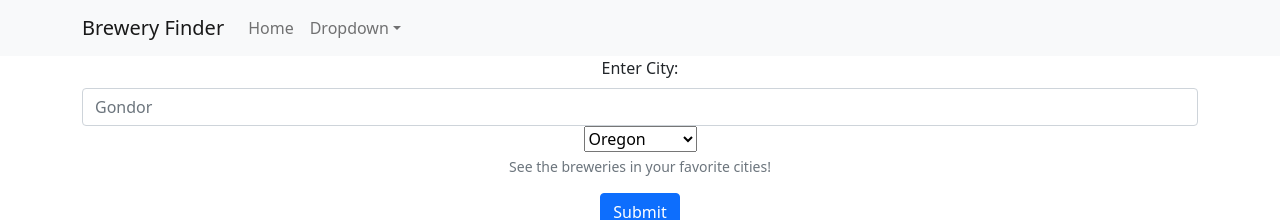
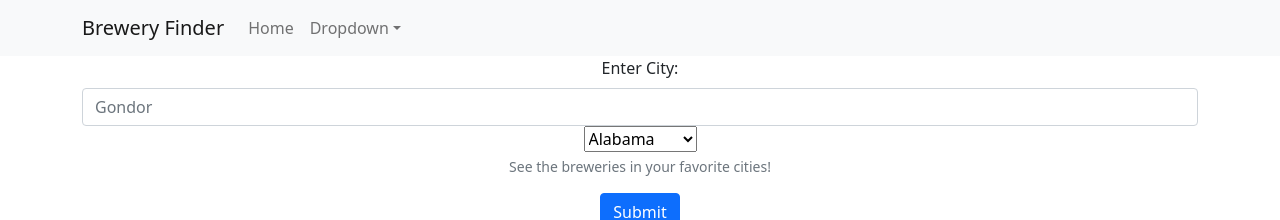
Before and after one commit to jonramm/Beaverhacks-Winter-2022, a React (Create React App) app in the folder brewery-app/: page /breweries in a window 1280 px wide. Shown: the top 220 px of the page. Built offline with nearby package versions, Linux system fonts and the light colour scheme.

Commit message:
scrolls to top after clicking 'more breweries'

```diff
--- a/brewery-app/src/components/DisplayBreweries.js
+++ b/brewery-app/src/components/DisplayBreweries.js
@@ -6,13 +6,17 @@ import BreweryMapWrapper from "./BreweryMap";
 
 function DisplayBreweries({ breweries, correctCity, searchBreweries }) {
 
+    //scroll to top of screen on re-render
+    function scrollToTop() {
+        window.scroll({top:0,behavior:'smooth'})
+    }
 
     return (
         <div className="container">
             <h1 className='display-1'>{correctCity} Breweries</h1>
             {/* <DataCell city={city} /> */}
             <BreweryList breweries={breweries} />
-            <button type="button" className="btn btn-primary" onClick={searchBreweries}>More Breweries</button>
+            <button type="button" className="btn btn-primary" onClick={()=> {searchBreweries();scrollToTop();}}>More Breweries</button>
 
             {/* search map section */}
             <div className='container brewery-map-container'>
--- a/brewery-app/src/components/SearchForm.js
+++ b/brewery-app/src/components/SearchForm.js
@@ -1,10 +1,9 @@
 import React from "react";
-import { useState } from "react";
+import { useState, useEffect } from "react";
 import BreweryList from "./BreweryList";
 import DataCell from "./DataCell";
 import BreweryMapWrapper from "./BreweryMap";
 import DisplayBreweries from "./DisplayBreweries";
-import SelectUSState from 'react-select-us-states';
 
 
 function SearchForm() {
@@ -48,6 +47,7 @@ function SearchForm() {
         }
     }
 
+
     if (isLoaded === false) {
         return (
             <form>
@@ -61,6 +61,15 @@ function SearchForm() {
                         value={city}
                         onChange={e => setCity(e.target.value)} />
                     <select value={state} onChange={e => setState(e.target.value)}>
+                        <option value="alabama">Alabama</option>
+                        <option value="alaska">Alaska</option>
+                        <option value="arizona">Arizona</option>
+                        <option value="arkansas">Arkansas</option>
+                        <option value="california">California</option>
+                        <option value="colorado">Colorado</option>
+                        <option value="connecticut">Connecticut</option>
+                        <option value="delaware">Delaware</option>
+                        <option value="florida">Florida</option>
                         <option value="oregon">Oregon</option>
                         <option value="washington">Washington</option>
                     </select>
```
